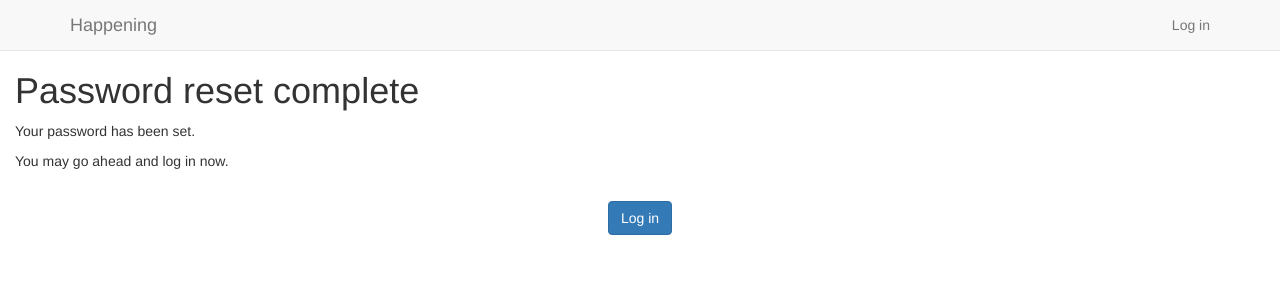
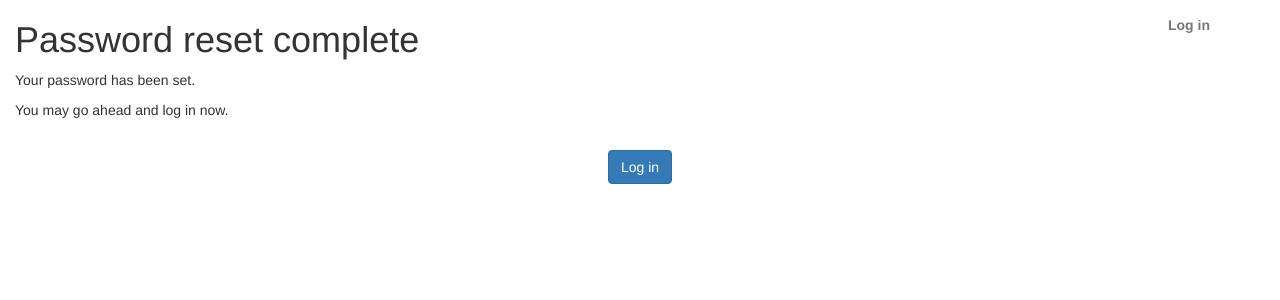
Before and after one commit to jaakerisalu/Happening, a Django app: template Happening/templates/registration/password_reset_complete.html in a window 1280 px wide. Shown: the top 300 px of the page. Run offline with Django 3.2, Linux system fonts and the light colour scheme; the template is opened without the code that fills it, so the values that code supplies are empty; some libraries are stand-ins or nearby versions.

Commit message:
errormessaged konsooli ja navbar normaalsemaks

```diff
--- a/Happening/static/css/main.css
+++ b/Happening/static/css/main.css
@@ -26,3 +26,11 @@ body, html {
 .navbar {
   margin: 0;
 }
+.navbar-default {
+  background-color: transparent;
+  border-color: transparent;
+}
+.navbar-default .navbar-nav > li > a {
+  font-weight: bold;
+  text-align: right;
+}
--- a/Happening/static/js/main.js
+++ b/Happening/static/js/main.js
@@ -7,7 +7,7 @@ function initHappening() {
 
 function getLocation() {
     if (navigator.geolocation) {
-        navigator.geolocation.getCurrentPosition(showPosition);
+        navigator.geolocation.getCurrentPosition(showPosition, showError);
     } else {
        console.log("Geolocation is not supported by this browser.");
     }
@@ -22,6 +22,23 @@ function showPosition(position) {
     currentLon = lon;
 
     initialize(lat, lon);
+}
+
+function showError(error) {
+    switch(error.code) {
+        case error.PERMISSION_DENIED:
+            console.log("User denied the request for Geolocation.")
+            break;
+        case error.POSITION_UNAVAILABLE:
+            console.log("Location information is unavailable.")
+            break;
+        case error.TIMEOUT:
+            console.log("The request to get user location timed out.")
+            break;
+        case error.UNKNOWN_ERROR:
+            xconsole.log("An unknown error occurred.")
+            break;
+    }
 }
 
 function initialize(lat, lon) {
--- a/Happening/templates/base.html
+++ b/Happening/templates/base.html
@@ -22,9 +22,9 @@
 </head>
 
 <body class="{% block body_classes %}{% endblock %}">
-    <header class="navbar navbar-default navbar-static-top" role="navigation">
+    <header class="navbar navbar-default navbar-fixed-top" role="navigation">
         <div class="container">
-            <a class="navbar-brand" href="{% url 'happenings' %}">Happening</a>
+            <!--a class="navbar-brand" href="{% url 'happenings' %}">Happening</a-->
             <ul class="nav navbar-nav navbar-right">
                 {% if request.user.is_authenticated %}
                     <li><a href="{% url 'logout' %}">Log out</a></li>
```
